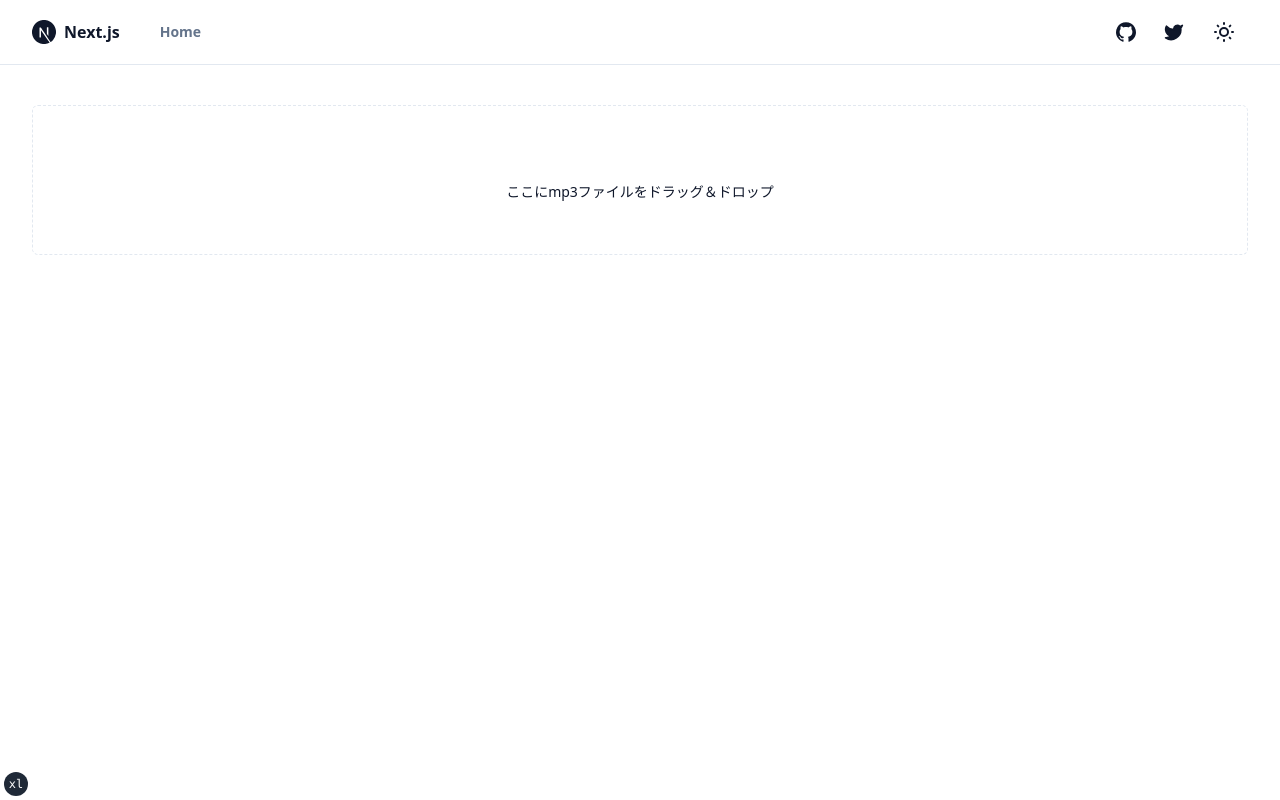
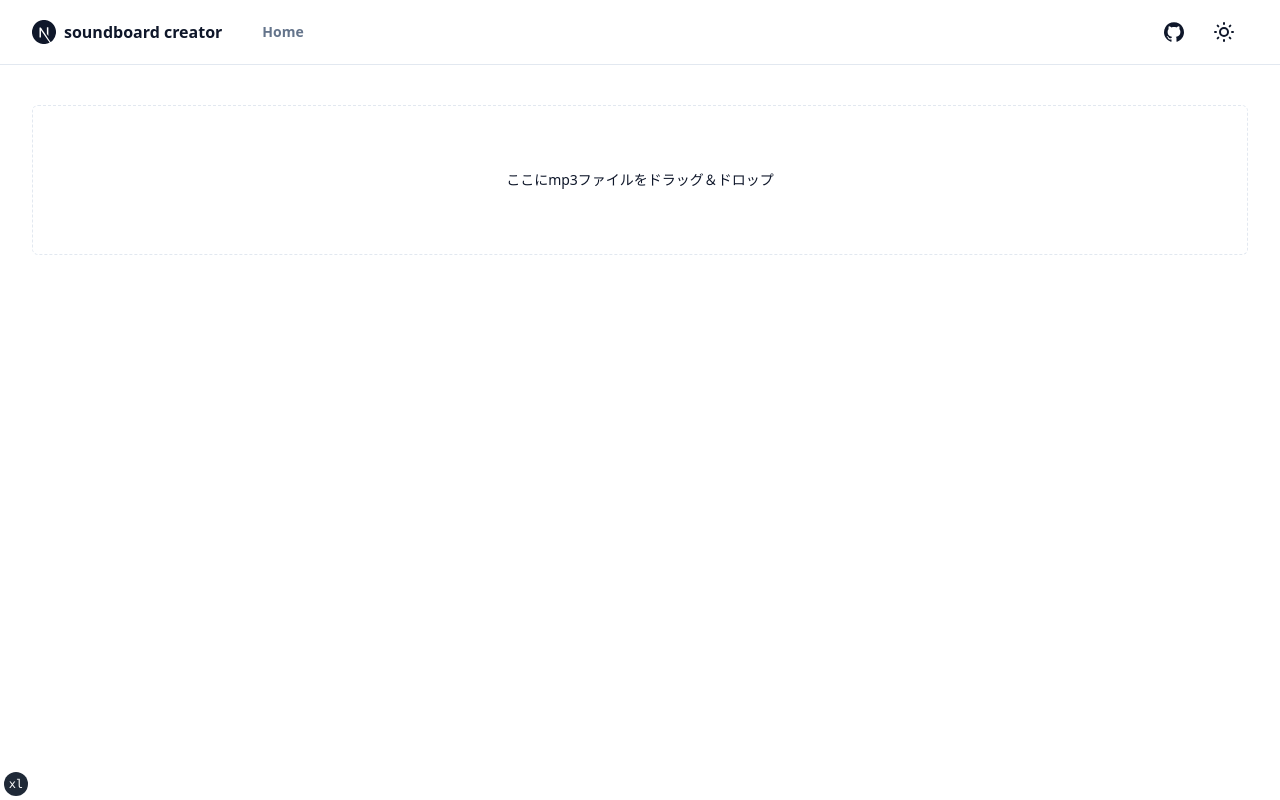
Before and after one commit to umyomyomyon/discord-soundboard-creator, a Next.js app: page / in a window 1280 px wide. Built offline with nearby package versions, Linux system fonts and the light colour scheme.

Commit message:
add metadata

```diff
--- a/components/FileDropZone.tsx
+++ b/components/FileDropZone.tsx
@@ -1,7 +1,5 @@
 import React from "react"
 import { FileWithPath, useDropzone } from "react-dropzone"
-
-import Typography from "./ui/typography"
 
 type DropZoneProps = {
   onDrop: (acceptedFiles: FileWithPath[]) => void
@@ -20,10 +18,10 @@ export const FileDropZone: React.FC<DropZoneProps> = React.memo(
       >
         <input {...getInputProps()} />
         {isDragActive ? (
-          <Typography.p>Drop the files here ...</Typography.p>
+          <p>Drop the files here ...</p>
         ) : (
           // eslint-disable-next-line react/no-unescaped-entities
-          <Typography.p>ここにmp3ファイルをドラッグ＆ドロップ</Typography.p>
+          <p>ここにmp3ファイルをドラッグ＆ドロップ</p>
         )}
       </div>
     )
--- a/components/main-nav.tsx
+++ b/components/main-nav.tsx
@@ -15,9 +15,7 @@ export function MainNav({ items }: MainNavProps) {
     <div className="flex gap-6 md:gap-10">
       <Link href="/" className="hidden items-center space-x-2 md:flex">
         <Icons.logo className="h-6 w-6" />
-        <span className="hidden font-bold sm:inline-block">
-          {siteConfig.name}
-        </span>
+        <h1 className="hidden font-bold sm:inline-block">{siteConfig.name}</h1>
       </Link>
       {items?.length ? (
         <nav className="hidden gap-6 md:flex">
--- a/components/site-header.tsx
+++ b/components/site-header.tsx
@@ -28,21 +28,6 @@ export function SiteHeader() {
                 <span className="sr-only">GitHub</span>
               </div>
             </Link>
-            <Link
-              href={siteConfig.links.twitter}
-              target="_blank"
-              rel="noreferrer"
-            >
-              <div
-                className={buttonVariants({
-                  size: "sm",
-                  variant: "ghost",
-                })}
-              >
-                <Icons.twitter className="h-5 w-5 fill-current" />
-                <span className="sr-only">Twitter</span>
-              </div>
-            </Link>
             <ThemeToggle />
           </nav>
         </div>
--- a/config/site.ts
+++ b/config/site.ts
@@ -1,9 +1,8 @@
 export type SiteConfig = typeof siteConfig
 
 export const siteConfig = {
-  name: "Next.js",
-  description:
-    "Beautifully designed components built with Radix UI and Tailwind CSS.",
+  name: "soundboard creator",
+  description: "Create soundborad mp3 file for discord.",
   mainNav: [
     {
       title: "Home",
@@ -11,8 +10,6 @@ export const siteConfig = {
     },
   ],
   links: {
-    twitter: "https://twitter.com/shadcn",
-    github: "https://github.com/shadcn/ui",
-    docs: "https://ui.shadcn.com",
+    github: "https://github.com/umyomyomyon/discord-soundboard-creator",
   },
 }
```
